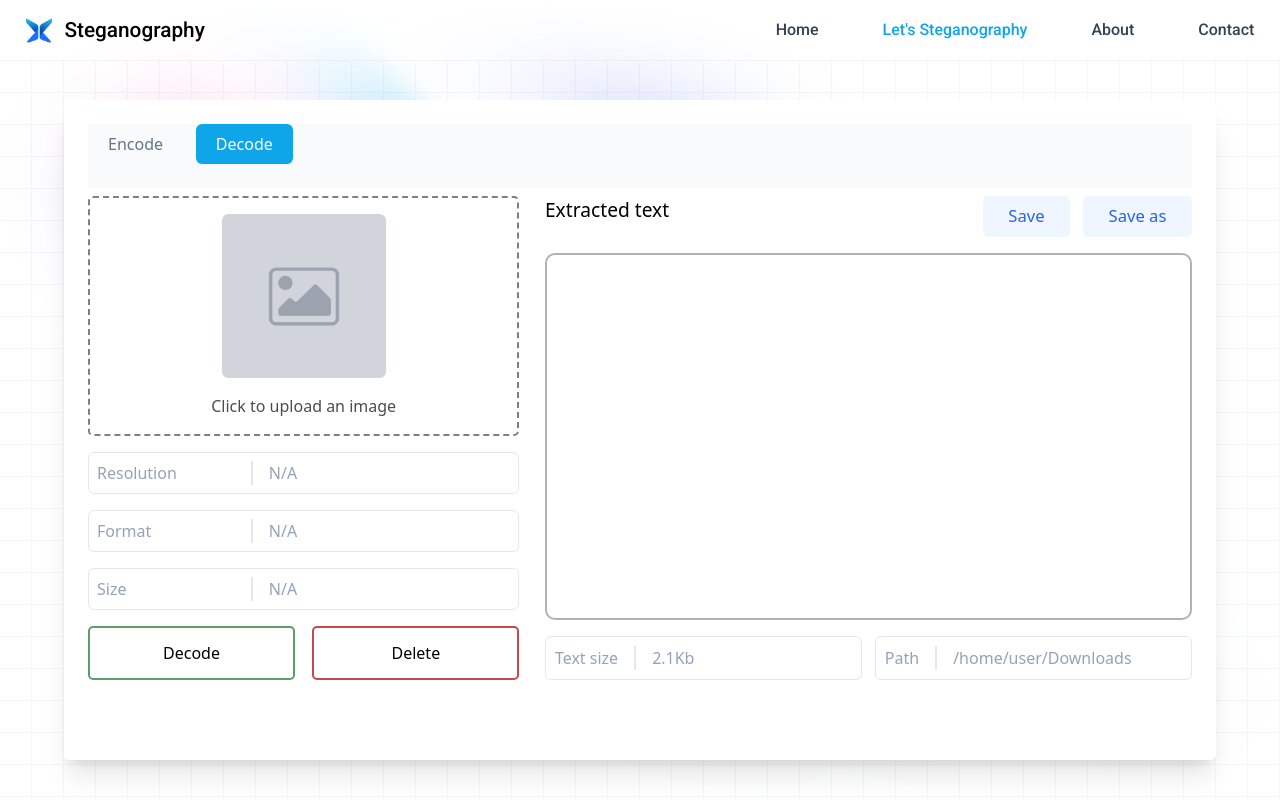
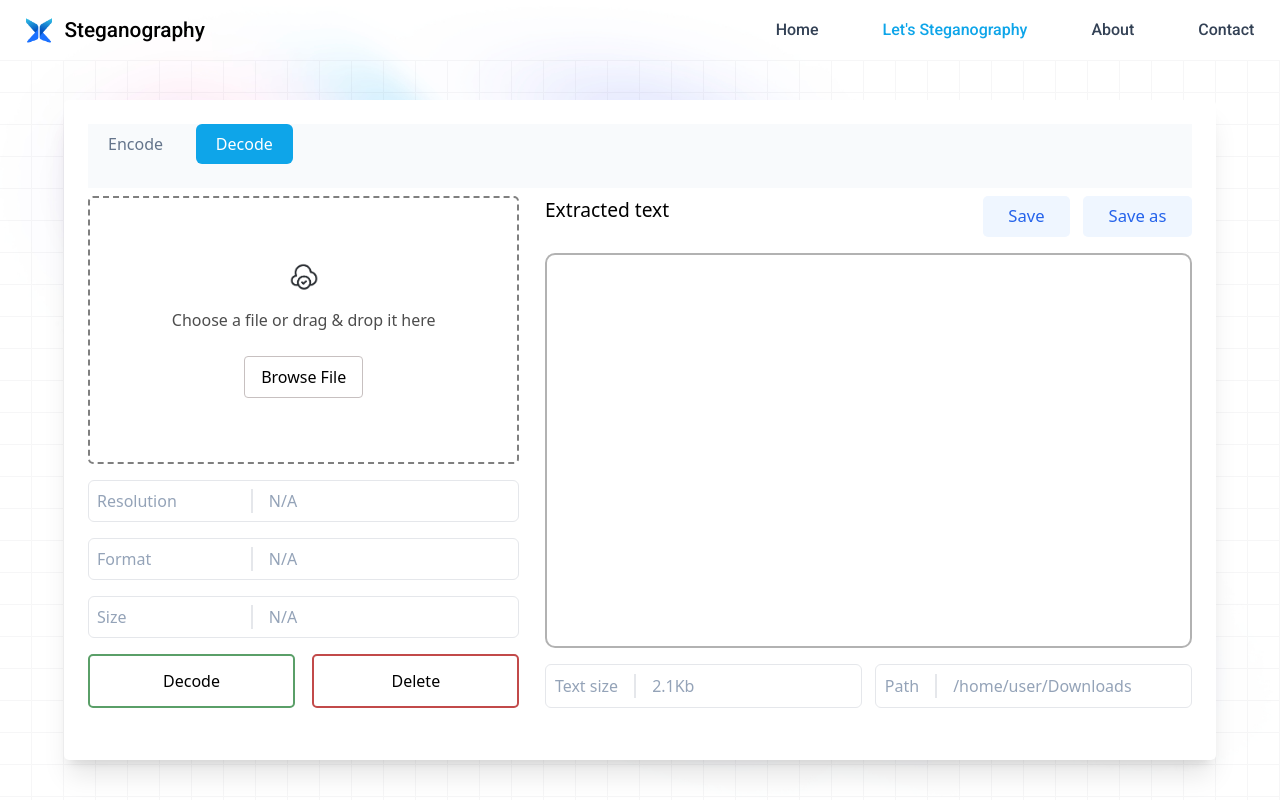
Before and after one commit to HungBacktracking/Steganography-Website, a React (Vite) app in the folder frontend/: page /steganography/image in a window 1280 px wide. Both pictures are taken after a click on the element "Decode". Built offline with nearby package versions, Linux system fonts and the light colour scheme.

Commit message:
Done steg image!

```diff
--- a/frontend/src/components/UploadComponent/UploadComponent.jsx
+++ b/frontend/src/components/UploadComponent/UploadComponent.jsx
@@ -2,7 +2,7 @@ import React from 'react';
 import { UploadContainer } from '../../assets';
 import classes from './UploadComponent.module.css';
 
-function UploadComponent({ handleFileSelection, fileInput }) {
+function UploadComponent({ readDataUploaded, fileInput }) {
   return (
     <div className={classes.upload_container} onClick={() => fileInput.current && fileInput.current.click()}>
       <div className={classes.uploadPrompt}>
@@ -13,7 +13,7 @@ function UploadComponent({ handleFileSelection, fileInput }) {
       <input
         type="file"
         ref={fileInput}
-        onChange={handleFileSelection}
+        onChange={readDataUploaded}
         style={{ display: 'none' }}
         accept="image/*" // Accept only images
       />
--- a/frontend/src/pages/StegImagePage/Decoder.jsx
+++ b/frontend/src/pages/StegImagePage/Decoder.jsx
@@ -1,11 +1,12 @@
 import classes from './StegImagePage.module.css';
 import { TwoSideTextBox } from '../../components/Box';
 import { useRef, useState } from 'react';
-import { UploadImage } from '../../assets';
 import { toast } from 'react-toastify';
 import ImageData from './ImageData';
+
 import { ImageServices } from '../../services';
 import { TextDataEncode } from '../../entities';
+import { UploadComponent } from '../../components/UploadComponent';
 
 import { PasswordPopup, Spinner } from '../../components/Popup';
 
@@ -44,7 +45,7 @@ const Decoder = ({ setActiveTab }) => {
     setIsDecoding(true);
     try{
       let cipherText = await decode(imageData);
-      console.log("cipherText: ", cipherText);
+      // console.log("cipherText: ", cipherText);
       // console.log("password: ", password);
       let textData = TextDataEncode.fromCipherText(cipherText, password);
       let message = textData.decrypt();
@@ -58,7 +59,7 @@ const Decoder = ({ setActiveTab }) => {
       setMessage(message);
     }
     catch(e){
-      console.log(e);
+      // console.log(e);
       toast.error("Failed to decode the message. Please try again.");
     }
     finally{
@@ -86,34 +87,31 @@ const Decoder = ({ setActiveTab }) => {
       fileInput.current.click();
     }
 
-    const handleFileSelection = (e) => {
+    const readImageData = (e) => {
       const file = e.target.files[0];
 
       if (file) {
         const reader = new FileReader();
         reader.onload = (e) => {
-          const image = new Image();
-          image.onload = () => {
+          const img = new Image();
+          img.onload = () => {
             const imageData = new ImageData({
               name: file.name,
               base64encode: e.target.result,
-              resolution: `${image.width} x ${image.height}`,
+              resolution: `${img.width} x ${img.height}`,
               format: file.type,
               size: file.size
             });
             setImageData(imageData);
           };
 
-          image.src = e.target.result;
+          img.src = e.target.result;
         };
         reader.onerror = (e) => {
           toast.error("Failed to upload file. Please try again.");
         }
 
         reader.readAsDataURL(file);
-        console.log(file);
-        // do something with the file
-
       }
       else {
         toast.error("Failed to upload file. Please try again.");
@@ -124,23 +122,12 @@ const Decoder = ({ setActiveTab }) => {
 
     return (
         <div className={classes.left}>
-            <div className={classes.image_container} onClick={handleImageContainerClick}>
-                <div className={classes.uploadPrompt}>
-                  {imageData.base64encode
-                  ? (<img src={imageData.base64encode} className='min-h-[100%]' alt="Uploaded" />)
-                  : (<>
-                    <img src={UploadImage} className='pt-4 min-h-[60%]' alt="Upload" />
-                    <p className="p-4">Click to upload an image</p>
-                  </>)}
-                </div>
-              <input
-                type="file"
-                ref={fileInput}
-                onChange={handleFileSelection}
-                style={{ display: 'none' }}
-                accept="image/*" // Accept only images
-              />
-            </div>
+            {/* Image Container */}
+            {
+              imageData.base64encode ? ( <img src={imageData.base64encode} alt="Uploaded" /> ) : (
+                <UploadComponent readDataUploaded={readImageData} fileInput={fileInput} />
+              )
+            }
 
             {/* Resolution */}
             <TwoSideTextBox
@@ -159,13 +146,21 @@ const Decoder = ({ setActiveTab }) => {
               titleComponent={<div className="basis-1/3" >Size</div>}
               content={imageData.size}
             />
+
             <div className={classes.action}>
-                <div className={`${classes.button_action_1} ${classes.success_}`}
-                  onClick={() => togglePopup(PASSWORD_POPUP)}
-            >
-              Decode
-            </div>
-                <div className={`${classes.button_action_1} ${classes.destroy_}`}>Delete</div>
+              {/* Decode button */}
+              <div className={`${classes.button_action_1} ${classes.success_}`}
+                onClick={() => togglePopup(PASSWORD_POPUP)}
+              >
+                Decode
+              </div>
+
+              {/* Delete button */}
+              <div className={`${classes.button_action_1} ${classes.destroy_}`}
+                onClick={() => { setImageData(new ImageData({})); setMessage(""); }}
+              >
+                Delete
+              </div>
             </div>
         </div>
     )
@@ -188,14 +183,14 @@ const Decoder = ({ setActiveTab }) => {
               {message}
             </div>
             <div className={classes.info_list + " mt-auto"} >
-                {/* <div className={classes.info_item_capacity}>Text size</div> */}
+                {/* Text size */}
                 <TwoSideTextBox
                  title = "Text size"
                   content = "2.1Kb"
                   className={"flex-[70%] p-[0.7vw]"}
                 />
 
-                {/* <div className={classes.info_item_path}>Path</div> */}
+                {/* Path */}
                 <TwoSideTextBox
                   title = "Path"
                   content = "/home/user/Downloads"
--- a/frontend/src/pages/StegImagePage/Encoder.jsx
+++ b/frontend/src/pages/StegImagePage/Encoder.jsx
@@ -4,9 +4,6 @@ import { toast } from 'react-toastify';
 // Entity Object
 import { TextDataEncode } from '../../entities';
 import ImageData from './ImageData';
-
-// Asset
-import { UploadImage } from '../../assets';
 
 // Component
 import classes from './StegImagePage.module.css';
@@ -112,11 +109,7 @@ const Encoder = ({ setActiveTab }) => {
 
     const fileInput = useRef(null);
 
-    const handleImageContainerClick = () => {
-      fileInput.current.click();
-    }
-
-    const handleFileSelection = (e) => {
+    const readDataUploaded = (e) => {
       const file = e.target.files[0];
 
       if (file) {
@@ -140,8 +133,6 @@ const Encoder = ({ setActiveTab }) => {
         };
 
         reader.readAsDataURL(file);
-        // do something with the file
-
       }
       else {
         toast.error("Failed to upload file. Please try again.");
@@ -154,7 +145,7 @@ const Encoder = ({ setActiveTab }) => {
         {/* Image Container */}
         {
           imageData.base64encode ? ( <img src={imageData.base64encode} alt="Uploaded" /> ) : (
-            <UploadComponent handleFileSelection={handleFileSelection} fileInput={fileInput} />
+            <UploadComponent readDataUploaded={readDataUploaded} fileInput={fileInput} />
           )
         }
 
@@ -177,7 +168,7 @@ const Encoder = ({ setActiveTab }) => {
         />
 
         <div className={classes.action}>
-
+          {/* Encode button */}
           <div
             className={`${classes.button_action_1} ${classes.success_}`}
             onClick={() => togglePopup(PASSWORD_POPUP)}
@@ -185,7 +176,14 @@ const Encoder = ({ setActiveTab }) => {
             Encode
           </div>
 
-          <div className={`${classes.button_action_1} ${classes.destroy_}`}>Delete</div>
+          {/* Delete button */}
+          <div
+            className={`${classes.button_action_1} ${classes.destroy_}`}
+            onClick={() => setImageData(new ImageData({}))}
+          >
+            Delete
+          </div>
+
         </div>
       </div>
     );
@@ -250,11 +248,11 @@ const Encoder = ({ setActiveTab }) => {
         >
         </textarea>
         <div className={classes.info_list + " mt-auto"}>
-          {/* <div className={classes.info_item_capacity}>Capacity</div> */}
+          {/* Capacity */}
           <TwoSideTextBox className={"flex-[70%] p-[0.7vw]"} title="Capacity"
             content={message.size ? `${message.size}B/ 10Kb` : `2.1Kb/ 10Kb`}
           />
-          {/* <div className={classes.info_item_path}>Path</div> */}
+          {/* Path */}
           <TwoSideTextBox className={"flex-[70%] p-[0.7vw]"} title="Name" content={message.name || `D:\\path\\sub_path`} />
         </div>
       </div>
```
